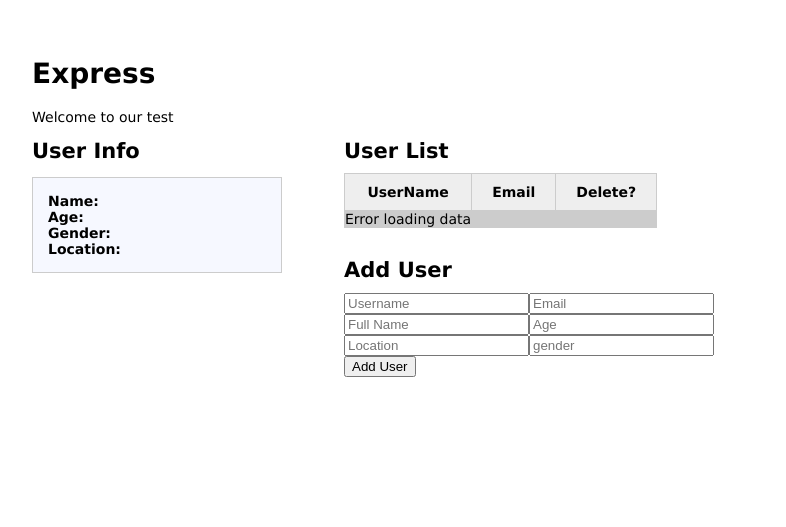
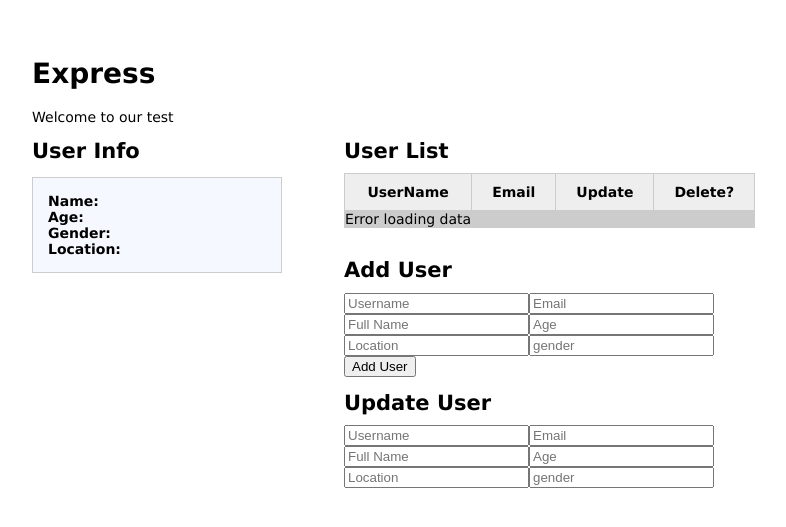
Before and after one commit to stcho/nodetest2, a Node server app: page / in a window 1280 px wide. Shown: the top 527 px of the page, without its empty margins (6-792 px from the left). Run offline with Node 20, Linux system fonts and the light colour scheme; lists and menus that the app fills with data are empty; some libraries are stand-ins or nearby versions.

Commit message:
Update user on homepage

```diff
--- a/public/javascripts/global.js
+++ b/public/javascripts/global.js
@@ -9,6 +9,8 @@ $('#userList table tbody').on('click', 'td a.linkshowuser', showUserInfo);
 $('#btnAddUser').on('click', addUser);
 // Delete User link click
 $('#userList table tbody').on('click', 'td a.linkdeleteuser', deleteUser);
+// Update User link click
+$('#userList table tbody').on('click', 'td a.linkupdateuser', updateUser);
 
 
 // Functions ========================================
@@ -45,6 +47,7 @@ var writeHTMLTable = (data) => {
             tableContent += '<tr>';
             tableContent += '<td><a href="#" class="linkshowuser" rel="' + this.username + '">' + this.username + '</a></td>';
             tableContent += '<td>' + this.email + '</td>';
+            tableContent += '<td><a href="#" class="linkupdateuser" rel="' + this._id + '">update</a></td>';
             tableContent += '<td><a href="#" class="linkdeleteuser" rel="' + this._id + '">delete</a></td>';
             tableContent += '</tr>';
         });
@@ -163,10 +166,67 @@ function deleteUser(event) {
 
     }
     else {
-
         // If they said no to the confirm, do nothing
         return false;
-
     }
 
 };
+
+// Update User
+function updateUser(event) {
+    event.preventDefault();
+
+		//search through userListData using id to find the correct user
+		//userListData
+
+    // Super basic validation - increase errorCount variable if any fields are blank
+    var errorCount = 0;
+    $('#updateUser input').each(function(index, val) {
+        if($(this).val() === '') { errorCount++; }
+    });
+
+    // Check and make sure errorCount's still at zero
+    if(errorCount === 0) {
+
+        // If it is, compile all user info into one object
+        var updatingUser = {
+            'username': $('#updateUser fieldset input#inputUserName').val(),
+            'email': $('#updateUser fieldset input#inputUserEmail').val(),
+            'fullname': $('#updateUser fieldset input#inputUserFullname').val(),
+            'age': $('#updateUser fieldset input#inputUserAge').val(),
+            'location': $('#updateUser fieldset input#inputUserLocation').val(),
+            'gender': $('#updateUser fieldset input#inputUserGender').val()
+        }
+
+        // Use AJAX to update the object to our updateuser service
+        $.ajax({
+            type: 'PUT',
+            data: updatingUser,
+            url: '/users/updateuser/' + $(this).attr('rel'),
+            dataType: 'JSON'
+        }).done(function( response ) {
+
+            // Check for successful (blank) response
+            if (response.msg === '') {
+
+                // Clear the form inputs
+                $('#updateUser fieldset input').val('');
+
+                // Update the table
+                populateTable2();
+
+            }
+            else {
+
+                // If something goes wrong, alert the error message that our service returned
+                alert('Error: ' + response.msg);
+
+            }
+        });
+    }
+    else {
+        // If errorCount is more than 0, error out
+        alert('Please fill in all fields');
+        return false;
+    }
+};
--- a/routes/users.js
+++ b/routes/users.js
@@ -27,7 +27,7 @@ router.post('/adduser', function(req, res) {
 
 /*
  * DELETE to deleteuser
-*/
+ */
 router.delete('/deleteuser/:id', function(req,res) {
 	var db = req.db;
 	var collection = db.get('userlist');
@@ -39,4 +39,18 @@ router.delete('/deleteuser/:id', function(req,res) {
 	});
 });
 
+/*
+ * PUT to updateuser
+ */
+router.put('/updateuser/:id', function(req,res) {
+	var db = req.db;
+	var collection = db.get('userlist');
+	var userToUpdate = req.params.id;
+	collection.update({ '_id' : userToUpdate }, req.body, function(err) {
+		res.send(
+			(err === null) ? { msg: ''} : { msg: err}
+		);
+	});
+});
+
 module.exports = router;
--- a/views/index.jade
+++ b/views/index.jade
@@ -31,6 +31,7 @@ block content
                 thead
                     th UserName
                     th Email
+                    th Update
                     th Delete?
                 tbody
         // /USER LIST
@@ -51,4 +52,21 @@ block content
                 button#btnAddUser Add User
         // /ADD USER
 
+        // UPDATE USER
+        p
+        h2 Update User
+        #updateUser
+            fieldset
+                input#inputUserName(type='text', placeholder='Username')
+                input#inputUserEmail(type='text', placeholder='Email')
+                br
+                input#inputUserFullname(type='text', placeholder='Full Name')
+                input#inputUserAge(type='text', placeholder='Age')
+                br
+                input#inputUserLocation(type='text', placeholder='Location')
+                input#inputUserGender(type='text', placeholder='gender')
+
+
+        // /UPDATE USER
+
     // /WRAPPER
```
